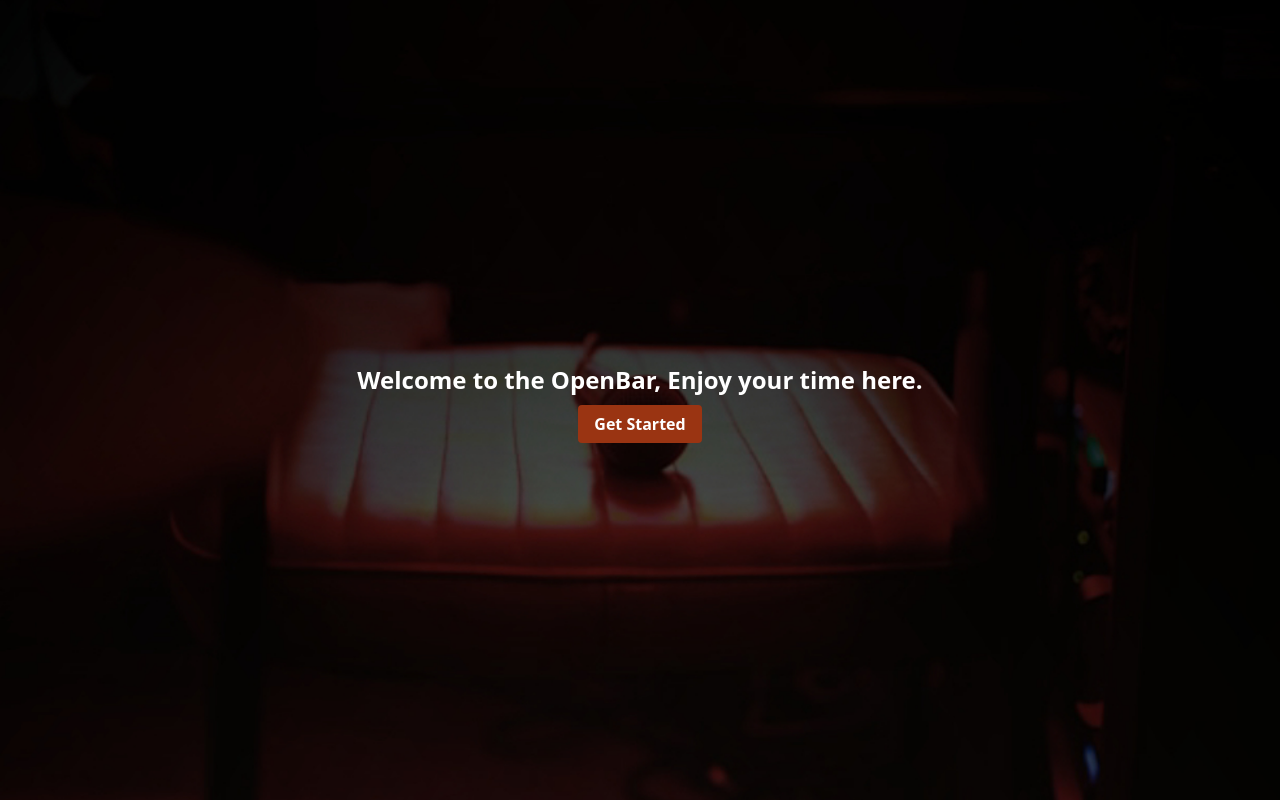
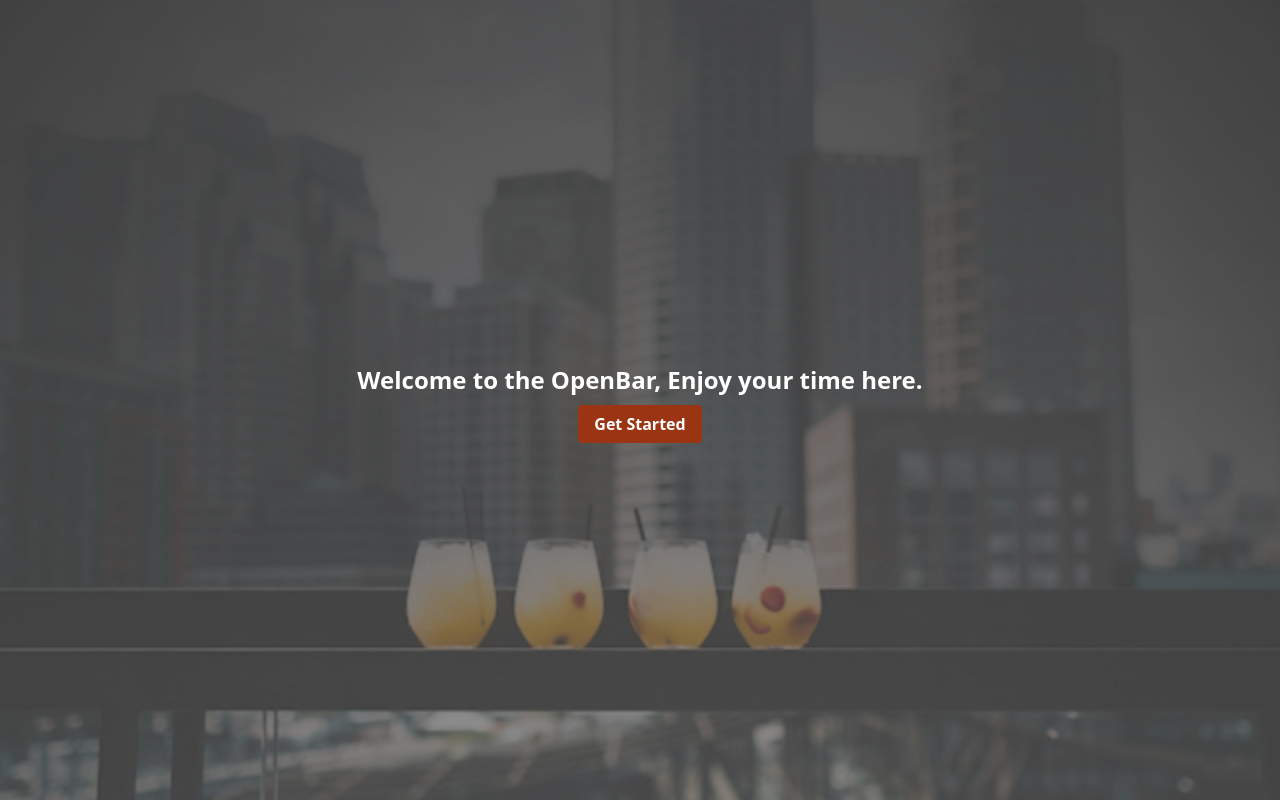
Before and after one commit to williammabotjaapps/open-bar, a Vue app: page / in a window 1280 px wide. Built offline with nearby package versions, Linux system fonts and the light colour scheme.

Commit message:
images, scoped styles, background-image, @/assets ref

```diff
--- a/src/components/MusicSelector.vue
+++ b/src/components/MusicSelector.vue
@@ -10,7 +10,7 @@ const selectGenre = (genre) => {
 
 <template>
   <div class="flex h-screen">
-    <div class="w-1/2 bg-gray-800 p-4">
+    <div class="w-1/2 background-image p-4">
       <h3 class="text-white text-2xl mb-4 mt-8 text-center">Before we begin... Would you like some Music while you order your drinks</h3>
       <h2 class="text-white text-4xl mb-8 text-center">Select a Genre</h2>
       <div class="flex flex-col space-y-8">
@@ -27,9 +27,9 @@ const selectGenre = (genre) => {
   </div>
 </template>
 
-<style>
+<style scoped>
 .background-image {
-  background-image: url('../assets/images/musicSelector.jpg');
+  background-image: url('@/assets/images/musicSelector.jpg');
   background-size: cover;
   background-position: center;
 }
--- a/src/components/TheWelcome.vue
+++ b/src/components/TheWelcome.vue
@@ -3,8 +3,8 @@ import { RouterLink } from 'vue-router';
 </script>
 
 <template>
-  <div class="background-image h-screen flex items-center justify-center relative">
-    <div class="absolute inset-0 opacity-75"></div>
+  <div class="h-screen flex items-center justify-center relative">
+    <div class="background-image absolute inset-0 opacity-75"></div>
     <div class="relative z-10 text-center text-white">
       <h1 class="text-2xl font-bold mb-4">Welcome to the OpenBar, Enjoy your time here.</h1>
       <RouterLink to="/music" class="bg-orange-800 hover:bg-orange-700 text-white font-bold py-2 px-4 rounded">
@@ -14,9 +14,9 @@ import { RouterLink } from 'vue-router';
   </div>
 </template>
 
-<style>
+<style scoped>
 .background-image {
-  background-image: url('../assets/images/drinksWelcome.jpg');
+  background-image: url('@/assets/images/drinksWelcome.jpg');
   background-size: cover;
   background-position: center;
 }
--- a/src/router/index.js
+++ b/src/router/index.js
@@ -1,5 +1,5 @@
 import { createRouter, createWebHistory } from 'vue-router'
-import HomeView from '../views/HomeView.vue'
+import HomeView from '@/views/HomeView.vue'
 import MusicView from '@/views/MusicView.vue'
 
 const router = createRouter({
--- a/src/views/HomeView.vue
+++ b/src/views/HomeView.vue
@@ -1,5 +1,5 @@
 <script setup>
-import TheWelcome from '../components/TheWelcome.vue'
+import TheWelcome from '@/components/TheWelcome.vue'
 </script>
 
 <template>
```
